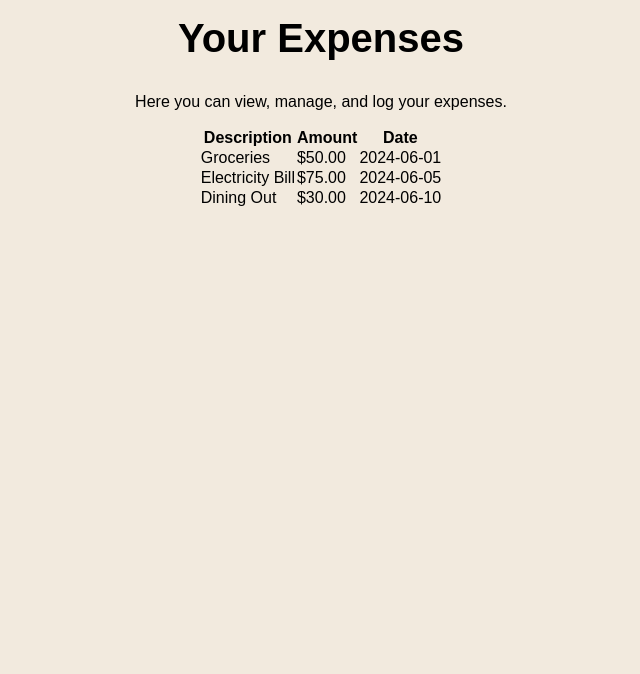
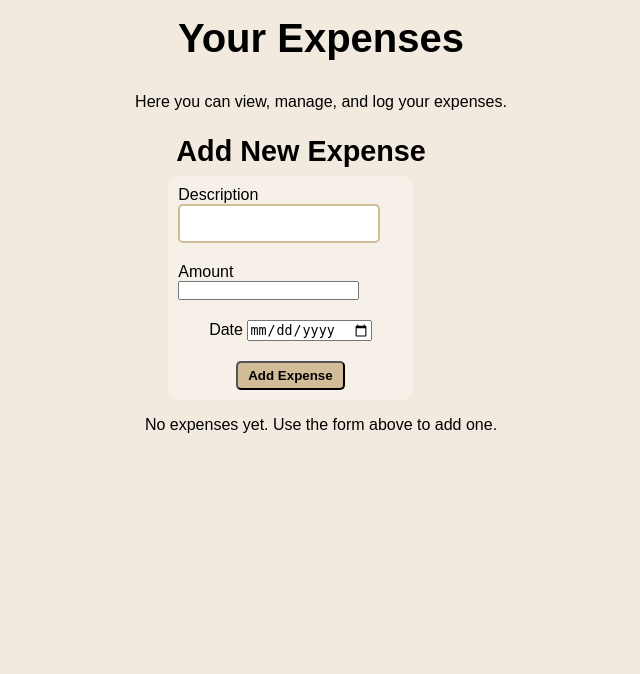
Before and after one commit to maliafecteau/tracking_app, a Flask app: page /expenses in a window 1280 px wide. Shown: the top 674 px of the page, without its empty margins (319-959 px from the left). Run offline with Flask 3, Linux system fonts and the light colour scheme.

Commit message:
base.html and app_main have been given functionality for the expenses page. basic CRUD added to expenses page

```diff
--- a/app_main.py
+++ b/app_main.py
@@ -1,8 +1,10 @@
-from flask import Flask, render_template, request, redirect, url_for
+from flask import Flask, render_template, request, redirect, url_for, flash
 
 app = Flask(__name__)
-
+app.config["SECRET_KEY"] = "ChangeToBeMoreSecureInProductionPleaseFromFelix"
 logged_in = False
+expenses = []
+next_expense_id = 1
 
 if logged_in:
     @app.route('/')
@@ -13,13 +15,16 @@ else:
     def splash():
         return render_template('splashpage.html')
 
+
 @app.route('/home')
 def home():
     return render_template('home.html')
 
+
 @app.route('/wishlist')
 def wishlist():
     return render_template('wishlist.html')
+
 
 @app.route('/login', methods=['GET', 'POST'])
 def login():
@@ -29,6 +34,7 @@ def login():
         # Process login
         return f'Logged in as {username}'
     return render_template('login.html')
+
 
 @app.route('/register', methods=['GET', 'POST'])
 def register():
@@ -40,15 +46,84 @@ def register():
         return f'Account created for {name}'
     return render_template('register.html')
 
+
 @app.route('/logout')
 def logout():
     global logged_in
     logged_in = False
     return redirect(url_for('login'))
 
-@app.route('/expenses')
-def expenses():
-    return render_template('expenses.html')
+
+@app.route('/expenses', methods=['GET', 'POST'])
+def expenses_view():
+    global next_expense_id
+
+    if request.method == 'POST':
+        description = request.form.get('description', '').strip()
+        amount = request.form.get('amount', '').strip()
+        date = request.form.get('date', '').strip()
+
+        if not description or not amount or not date:
+            flash('All fields are required.', 'error')
+            return redirect(url_for('expenses_view'))
+
+        try:
+            amount_value = float(amount)
+        except ValueError:
+            flash('Amount must be a valid number.', 'error')
+            return redirect(url_for('expenses_view'))
+
+        expenses.append({
+            'id': next_expense_id,
+            'description': description,
+            'amount': f'{amount_value:.2f}',
+            'date': date,
+        })
+        next_expense_id += 1
+        flash('Expense added successfully.', 'success')
+        return redirect(url_for('expenses_view'))
+
+    return render_template('expenses.html', expenses=expenses, edit_expense=None)
+
+
+@app.route('/expenses/edit/<int:expense_id>', methods=['GET', 'POST'])
+def edit_expense(expense_id):
+    expense = next((item for item in expenses if item['id'] == expense_id), None)
+    if not expense:
+        flash('Expense not found.', 'error')
+        return redirect(url_for('expenses_view'))
+
+    if request.method == 'POST':
+        description = request.form.get('description', '').strip()
+        amount = request.form.get('amount', '').strip()
+        date = request.form.get('date', '').strip()
+
+        if not description or not amount or not date:
+            flash('All fields are required.', 'error')
+            return redirect(url_for('edit_expense', expense_id=expense_id))
+
+        try:
+            amount_value = float(amount)
+        except ValueError:
+            flash('Amount must be a valid number.', 'error')
+            return redirect(url_for('edit_expense', expense_id=expense_id))
+
+        expense['description'] = description
+        expense['amount'] = f'{amount_value:.2f}'
+        expense['date'] = date
+        flash('Expense updated successfully.', 'success')
+        return redirect(url_for('expenses_view'))
+
+    return render_template('expenses.html', expenses=expenses, edit_expense=expense)
+
+
+@app.route('/expenses/delete/<int:expense_id>', methods=['POST'])
+def delete_expense(expense_id):
+    global expenses
+    expenses = [item for item in expenses if item['id'] != expense_id]
+    flash('Expense deleted successfully.', 'success')
+    return redirect(url_for('expenses_view'))
+
 
 if __name__ == '__main__':
     app.run(debug=True)
--- a/templates/base.html
+++ b/templates/base.html
@@ -25,7 +25,7 @@
             </main>
             <nav> <!-- nav that can be moved to the top using styling with @media queries when screen gets larger-->
                 <a href="{{ url_for('home') }}" title="Home">Home</a>
-                <a href="{{ url_for('expenses') }}" title="Expenses">Expenses</a>
+                <a href="{{ url_for('expenses_view') }}" title="Expenses">Expenses</a>
                 <a href="{{ url_for('wishlist') }}" title="Wishlist">Wish List</a>
                 <a href="{{ url_for('login') }}" title="Login">Login</a>
             </nav>
--- a/templates/expenses.html
+++ b/templates/expenses.html
@@ -1,37 +1,68 @@
 {% extends "base.html" %}
 
-{% block title %}Expenses{% endblock%}
+{% block title %}Expenses{% endblock %}
 
 {% block header %}Your Expenses{% endblock %}
 
 {% block content %}
     <p>Here you can view, manage, and log your expenses.</p>
-    <!-- Expense list and management features will go here -->
+
+    <section class="expense-form">
+        {% if edit_expense %}
+            <h2>Edit Expense</h2>
+            <form method="post" action="{{ url_for('edit_expense', expense_id=edit_expense.id) }}">
+        {% else %}
+            <h2>Add New Expense</h2>
+            <form method="post" action="{{ url_for('expenses_view') }}">
+        {% endif %}
+            <div>
+                <label for="description">Description</label>
+                <input id="description" name="description" type="text" required value="{{ edit_expense.description if edit_expense else '' }}">
+            </div>
+            <div>
+                <label for="amount">Amount</label>
+                <input id="amount" name="amount" type="number" step="0.01" required value="{{ edit_expense.amount if edit_expense else '' }}">
+            </div>
+            <div>
+                <label for="date">Date</label>
+                <input id="date" name="date" type="date" required value="{{ edit_expense.date if edit_expense else '' }}">
+            </div>
+            <button type="submit">{% if edit_expense %}Update Expense{% else %}Add Expense{% endif %}</button>
+            {% if edit_expense %}
+                <a href="{{ url_for('expenses_view') }}">Cancel</a>
+            {% endif %}
+        </form>
+    </section>
+
+    <section class="expense-list">
+        {% if expenses %}
             <table>
                 <thead>
                     <tr>
                         <th>Description</th>
                         <th>Amount</th>
                         <th>Date</th>
+                        <th>Actions</th>
                     </tr>
                 </thead>
                 <tbody>
+                    {% for expense in expenses %}
                         <tr>
-                <td>Groceries</td>
-                <td>$50.00</td>
-                <td>2024-06-01</td>
+                            <td>{{ expense.description }}</td>
+                            <td>${{ expense.amount }}</td>
+                            <td>{{ expense.date }}</td>
+                            <td>
+                                <a href="{{ url_for('edit_expense', expense_id=expense.id) }}">Edit</a>
+                                <form method="post" action="{{ url_for('delete_expense', expense_id=expense.id) }}" style="display:inline">
+                                    <button type="submit">Delete</button>
+                                </form>
+                            </td>
                         </tr>
-            <tr>
-                <td>Electricity Bill</td>
-                <td>$75.00</td>
-                <td>2024-06-05</td>
-            </tr>
-            <tr>
-                <td>Dining Out</td>
-                <td>$30.00</td>
-                <td>2024-06-10</td>
-            </tr>
+                    {% endfor %}
                 </tbody>
             </table>
-
+        {% else %}
+            <p>No expenses yet. Use the form above to add one.</p>
+        {% endif %}
+    </section>
 {% endblock %}
```
Lines whose indentation alone changed are shown as unchanged.
